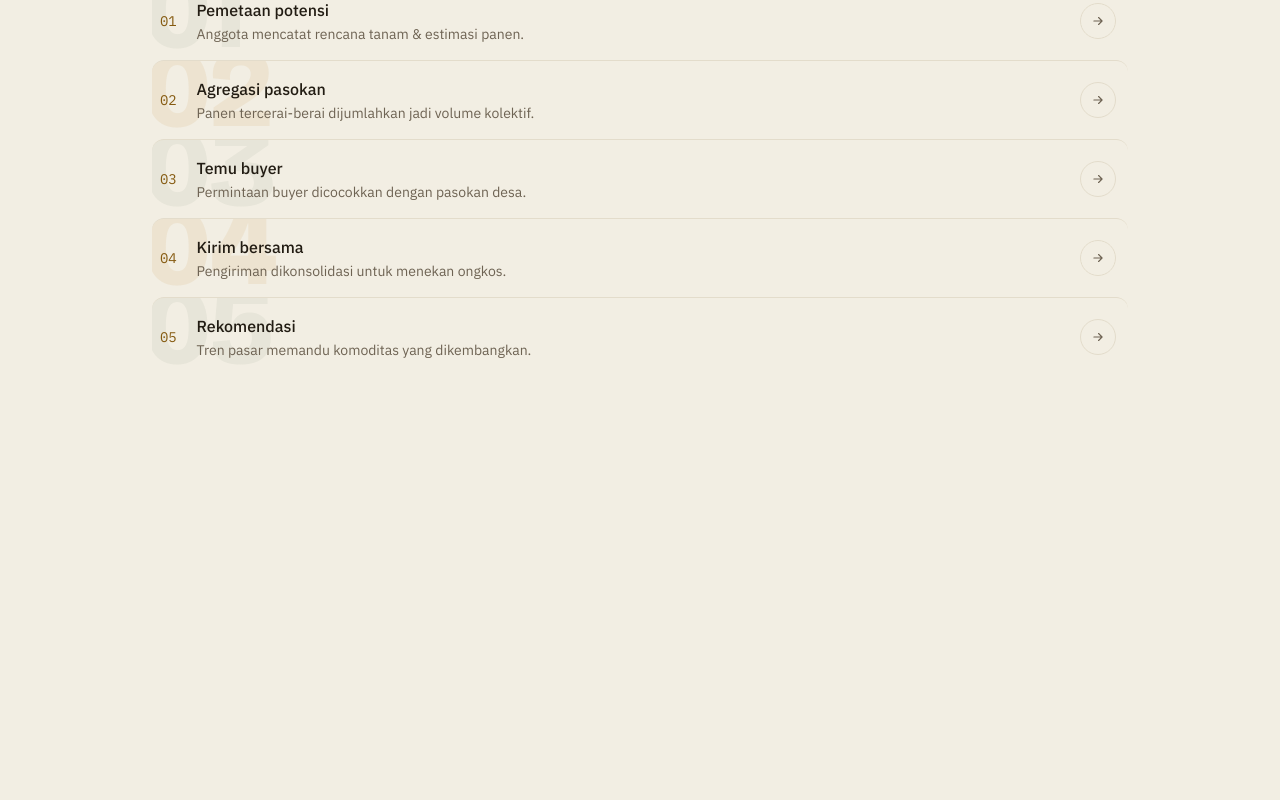
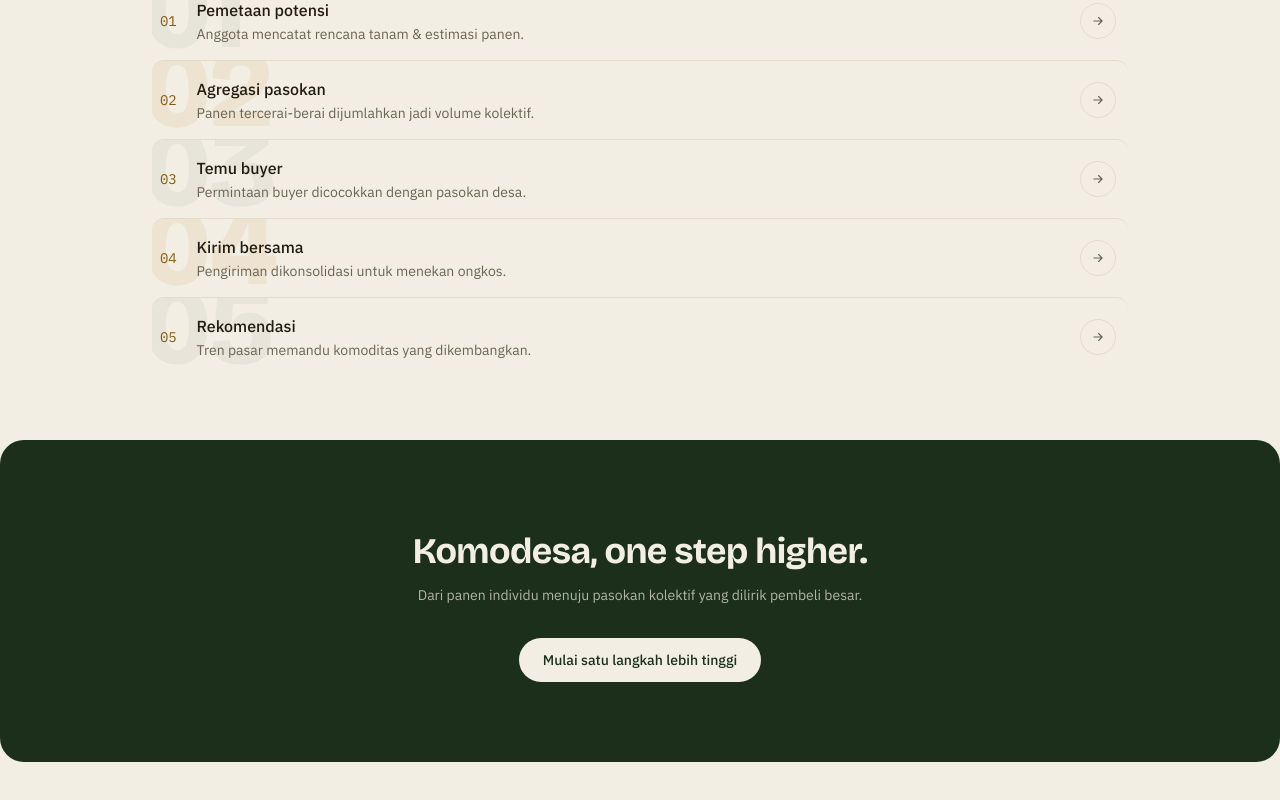
Before and after one commit to rakhaihan/komodesa, a Next.js app: page / in a window 1280 px wide. Shown: the part 1766-2566 px from the top of the page. Before the commit the page ends 2206 px from the top, so only its background shows below. Built offline with nearby package versions, Linux system fonts and the light colour scheme.

Commit message:
feat: add CTA "Komodesa, One Step Higher"

```diff
--- a/app/page.tsx
+++ b/app/page.tsx
@@ -260,6 +260,29 @@
             </div>
           </section>
         </Reveal>
+
+        <Reveal className="mt-16">
+          {/* Penutup — band gelap sama seperti hero, jadi halaman "menutup
+              lingkaran" secara visual. CTA tunggal, tidak dipecah dua tombol
+              seperti hero, supaya fokus mengarahkan ke satu aksi berikutnya. */}
+          <section className="relative left-1/2 w-screen -translate-x-1/2 overflow-hidden rounded-3xl bg-brand-dark px-6 py-14 text-center sm:px-10 md:py-20">
+            <h2 className="mx-auto mt-3 max-w-lg font-display text-3xl font-bold leading-tight text-paper sm:text-4xl">
+              Komodesa, one step higher.
+            </h2>
+            <p className="mx-auto mt-3 max-w-md text-sm leading-relaxed text-paper/70">
+              Dari panen individu menuju pasokan kolektif yang dilirik pembeli
+              besar.
+            </p>
+            <div className="mt-8 flex justify-center">
+              <Link
+                href="/dashboard"
+                className="rounded-full bg-paper px-6 py-3 text-sm font-medium text-brand-dark transition-all duration-200 hover:bg-card active:scale-[0.98] focus-visible:outline-none focus-visible:ring-2 focus-visible:ring-grain focus-visible:ring-offset-2 focus-visible:ring-offset-brand-dark"
+              >
+                Mulai satu langkah lebih tinggi
+              </Link>
+            </div>
+          </section>
+        </Reveal>
       </div>
     </main>
   )
```
